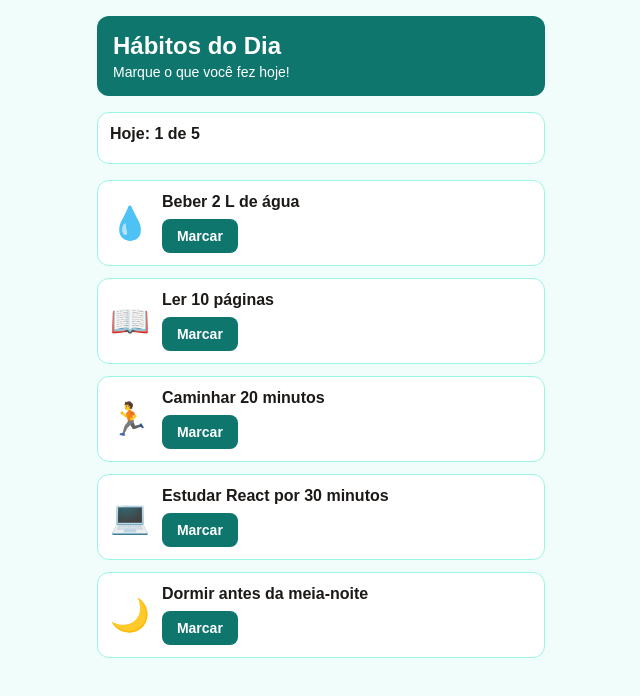
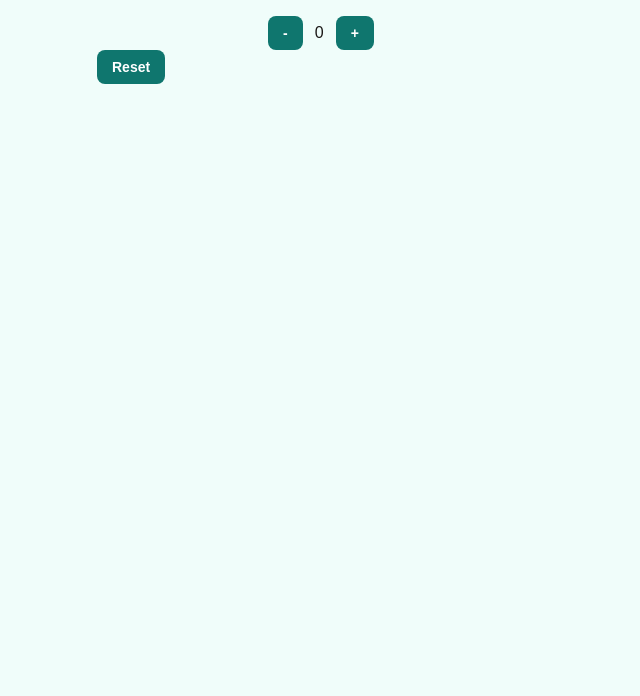
Before and after one commit to rafaelcpalhano-blip/02-habitos-do-dia, a React (Vite) app: page / in a window 1280 px wide. Shown: the top 696 px of the page, without its empty margins (319-959 px from the left). Built offline with nearby package versions, Linux system fonts and the light colour scheme.

Commit message:
feat: add CounterExercise component and associated styles

```diff
--- a/src/App.jsx
+++ b/src/App.jsx
@@ -3,6 +3,7 @@ import './App.css'
 import { HabitCard } from './components/HabitCard';
 import { Counter } from './components/Counter';
 import { Header } from './components/Header';
+import { CounterExercise } from './components/CounterExercise';
 
 import initialHabits from './data/habits';
 
@@ -24,10 +25,11 @@ function App() {
 
   return (
     <>
-      <Header />
-      <Counter />
+    <CounterExercise />
+      {/* <Header /> */}
+      {/* <Counter /> */}
 
-      <main className="habit-list">
+      {/* <main className="habit-list">
         {
           habits.map((habit) => (
             <HabitCard key={habit.id}
@@ -39,7 +41,7 @@ function App() {
           ))
         }
 
-      </main>
+      </main> */}
 
 
     </>
--- /dev/null
+++ b/src/components/CounterExercise/counter-exercise.css
@@ -0,0 +1,12 @@
+.commands {
+    display: flex;
+    gap: 12px;
+    align-items: center;
+    justify-content: center;
+}
+
+
+.reset-button {
+margin: 0 auto;
+max-width: 50%;
+}
--- /dev/null
+++ b/src/components/CounterExercise/index.jsx
@@ -0,0 +1,29 @@
+import { useState } from "react";
+import "./counter-exercise.css";
+
+export function CounterExercise() {
+  //let number = 10;
+  const [number, setNumber] = useState(0);
+  function reset(){
+    setNumber(0)
+  };
+  function decrease() {
+    setNumber(number - 1);
+  }
+
+    function increase() {
+    setNumber(number + 1);
+  }
+
+  return (
+    <>
+    <div className="commands">
+      <button onClick={() => decrease()}>-</button>
+      <p>{ number }</p>
+      <button onClick={() => increase()}>+</button>
+    </div>
+
+    <button className="reset-button" onClick={() => reset()}>Reset</button>
+    </>
+  );
+}
```
